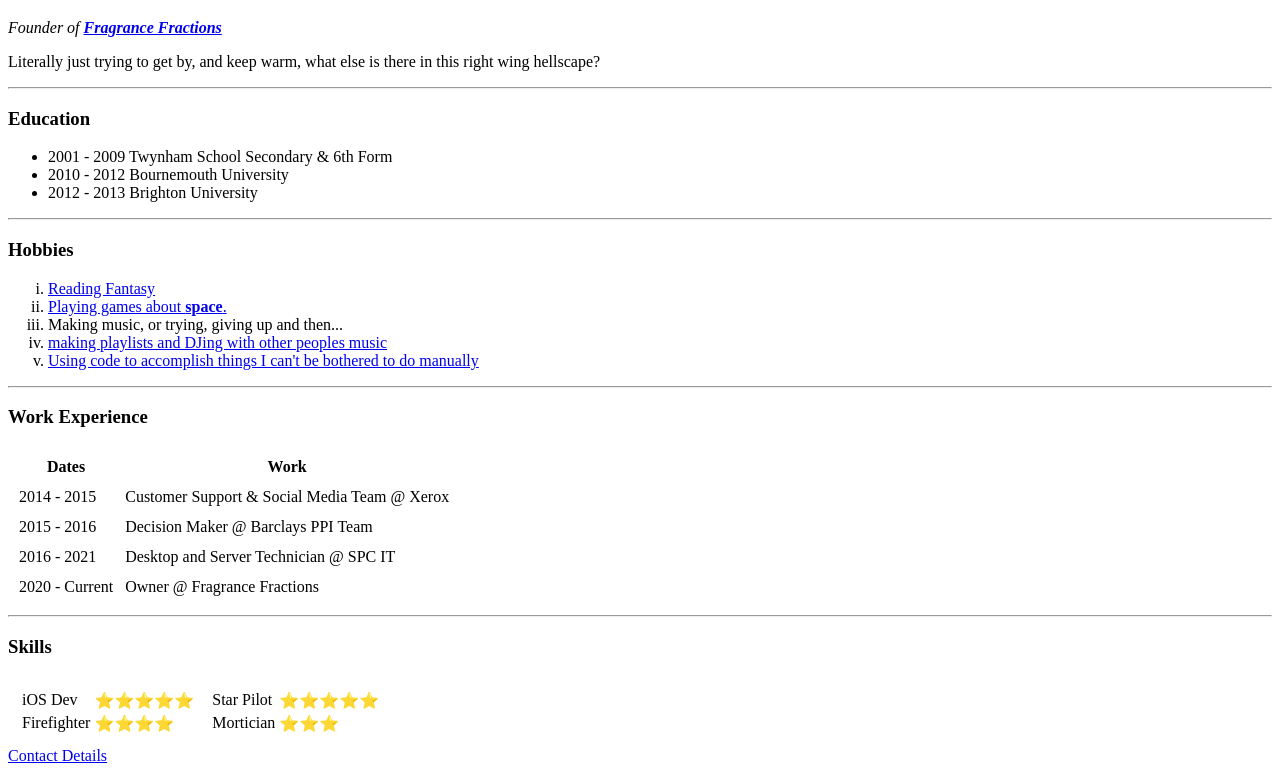
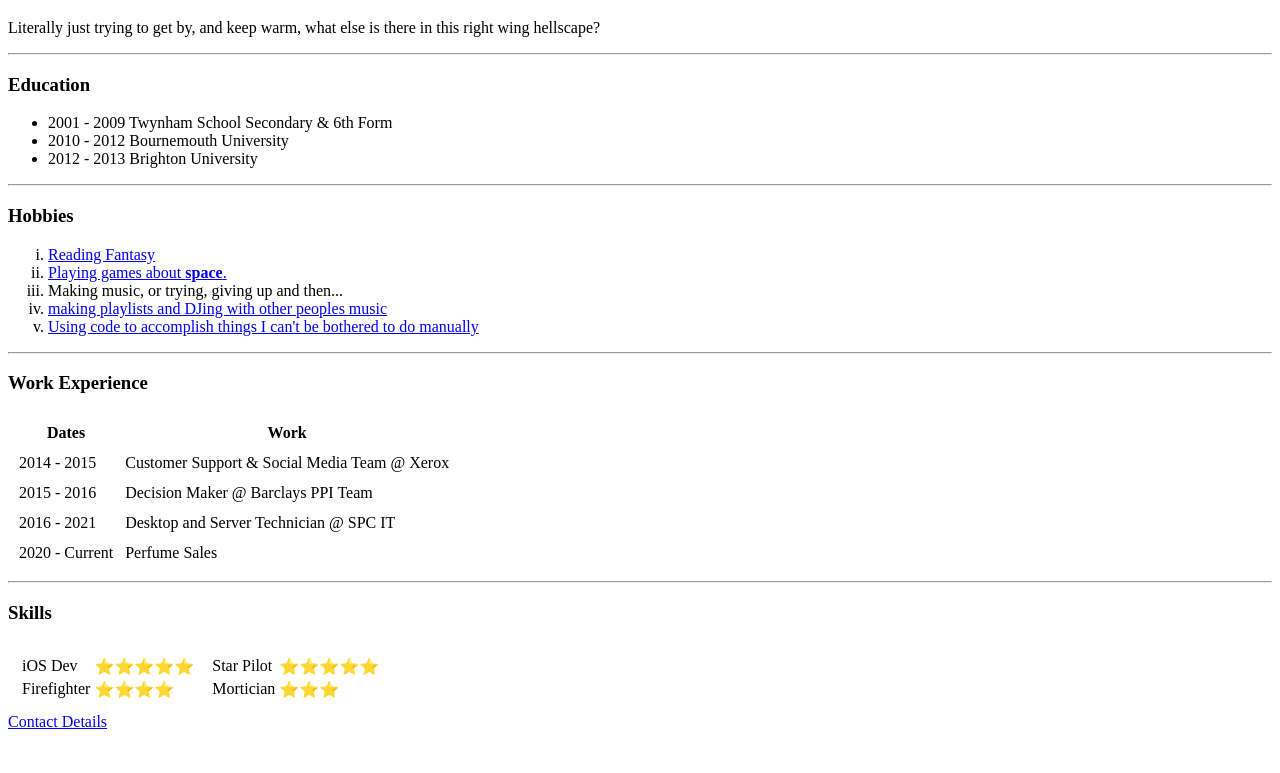
Before and after one commit to Joshjwood/cv, a plain HTML site: page index.html in a window 1280 px wide. Shown: the part 323-1096 px from the top of the page. After the commit the page ends 1062 px from the top, so only its background shows below. Drawn offline with Linux system fonts and the light colour scheme.

Commit message:
Update index.html

```diff
--- a/index.html
+++ b/index.html
@@ -7,7 +7,6 @@
     <body>
             <img src="Josh on Teide.png" alt="Josh on Mount Teide" width="250" height="250">
         <h1>Joshua Wood's Personal Site</h1>
-        <p><em>Founder of <strong><a href="www.fragrancefractions.co.uk">Fragrance Fractions</strong></a></em></p>
         <p>Literally just trying to get by, and keep warm, what else is there in this right wing hellscape?</p>
         <hr>
         <h3>Education</h3>
@@ -48,7 +47,7 @@
             </tr>
             <tr>
                 <td>2020 - Current</td>
-                <td>Owner @ Fragrance Fractions</td>
+                <td>Perfume Sales</td>
             </tr>
         </table>
         <hr>
```
